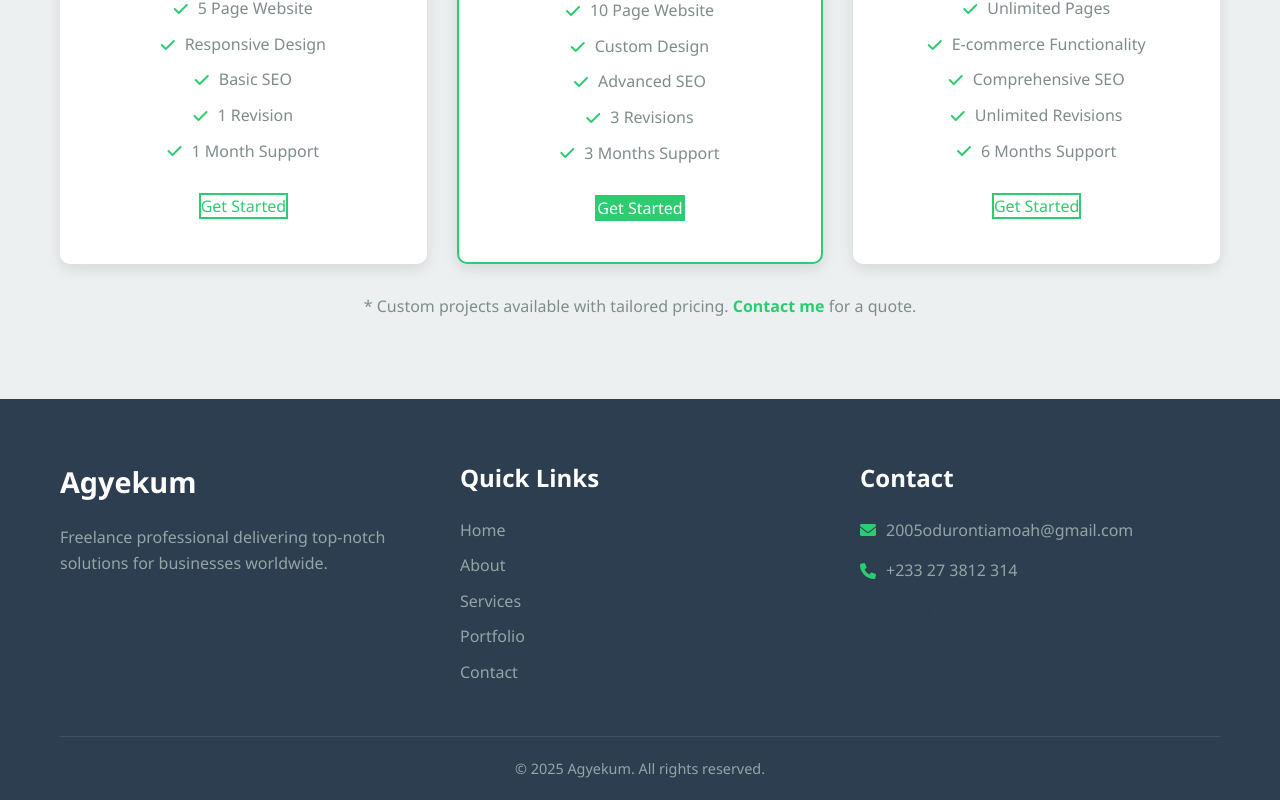
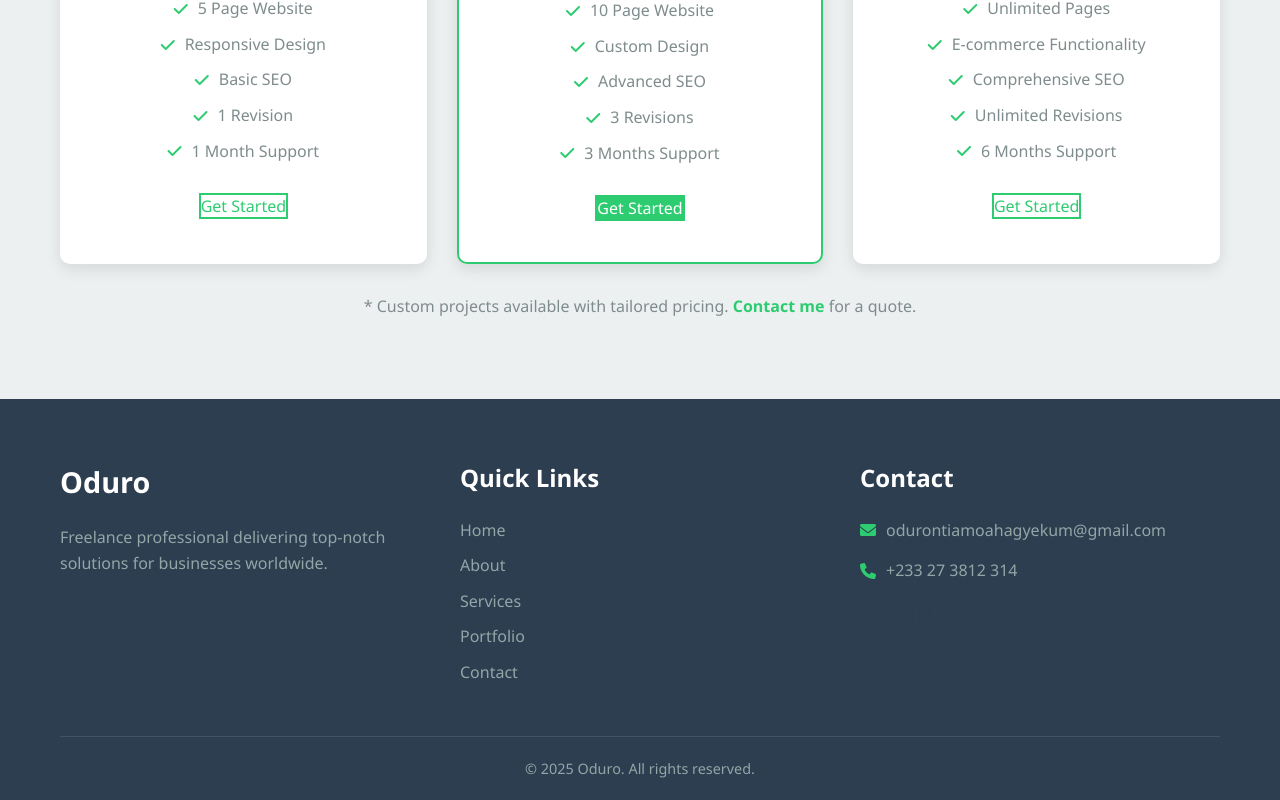
Before and after one commit to Oduro-ntiamoah/alias.io, a plain HTML site: page services.html in a window 1280 px wide. Shown: the part 2513-3313 px from the top of the page. Drawn offline with Linux system fonts and the light colour scheme.

Commit message:
Update services.html

```diff
--- a/services.html
+++ b/services.html
@@ -161,11 +161,11 @@
         </div>
     </section>
 
-        <footer>
+<footer>
         <div class="container">
             <div class="footer-content">
                 <div class="footer-about">
-                    <h3>Agyekum</h3>
+                    <h3>Oduro</h3>
                     <p>Freelance professional delivering top-notch solutions for businesses worldwide.</p>
                 </div>
                 <div class="footer-links">
@@ -180,7 +180,7 @@
                 </div>
                 <div class="footer-contact">
                     <h3>Contact</h3>
-                    <p><i class="fas fa-envelope"></i> 2005odurontiamoah@gmail.com</p>
+                    <p><i class="fas fa-envelope"></i> odurontiamoahagyekum@gmail.com</p>
                     <p><i class="fas fa-phone"></i> +233 27 3812 314 </p>
                     <div class="social-links">
                         <a href="https://x.com/Kwekuntiamoah1"><i class="fab fa-twitter"></i></a>
@@ -191,7 +191,7 @@
                 </div>
             </div>
             <div class="footer-bottom">
-                <p>&copy; <span id="year"></span> Agyekum. All rights reserved.</p>
+                <p>&copy; <span id="year"></span> Oduro. All rights reserved.</p>
             </div>
         </div>
     </footer>
```
